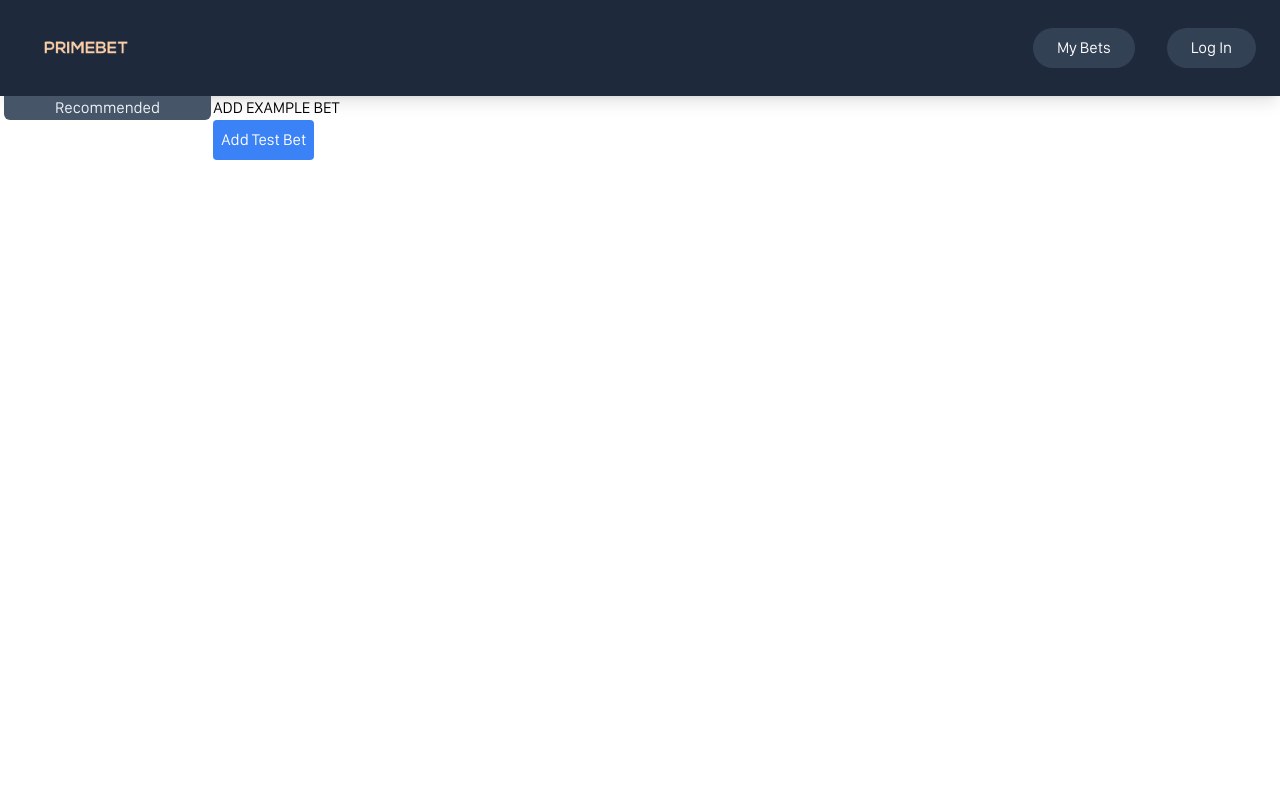
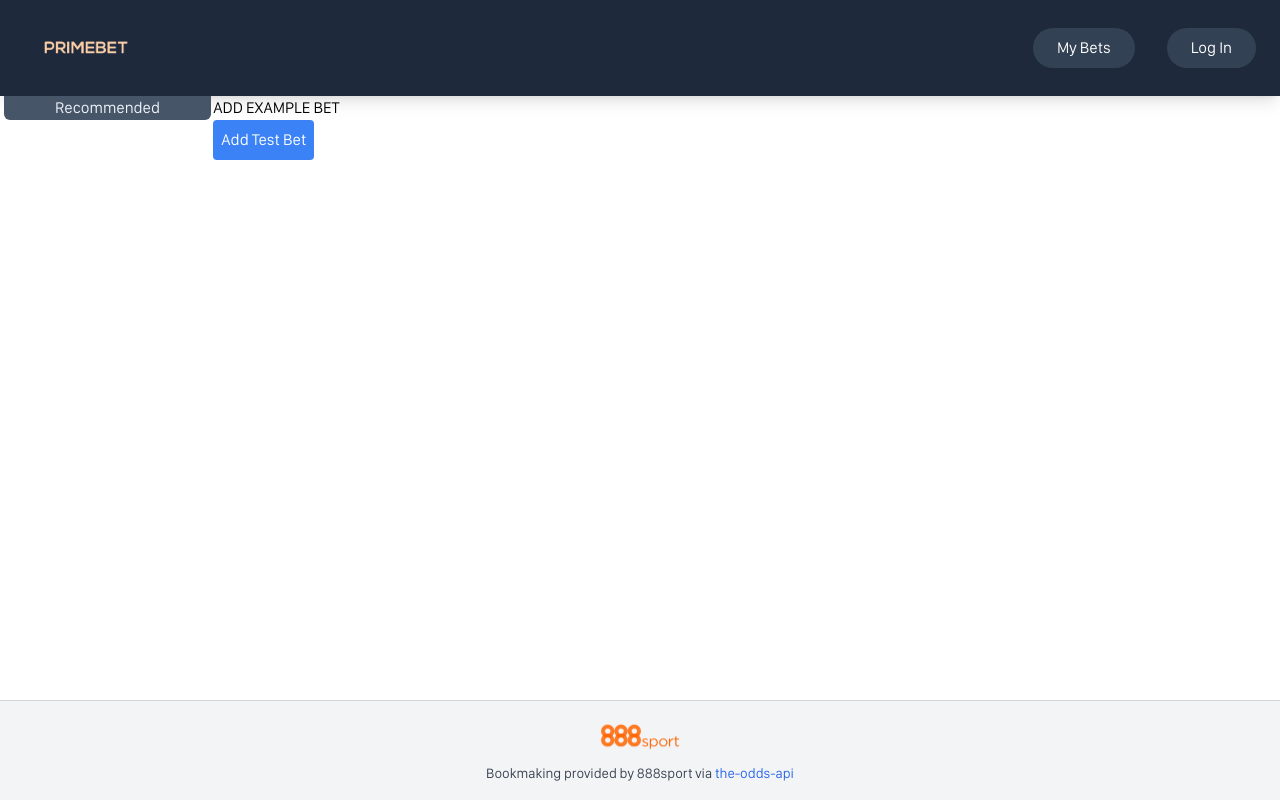
Before and after one commit to Marc3usz/Primebet, a React (Vite) app in the folder primebet/: page / in a window 1280 px wide. Built offline with nearby package versions, Linux system fonts and the light colour scheme; no server answers.

Commit message:
Add footer and new logo

```diff
--- a/primebet/src/App.tsx
+++ b/primebet/src/App.tsx
@@ -1,11 +1,16 @@
-import { AppRouter } from './routing/router'
-import './index.css'
+import { AppRouter } from './routing/router';
+import Footer from './components/Footer';
+import './index.css';
 
 function App() {
-
   return (
-      <AppRouter />
-  )
+    <div className="flex flex-col min-h-screen">
+      <div className="flex-grow">
+        <AppRouter />
+      </div>
+      <Footer />
+    </div>
+  );
 }
 
-export default App
+export default App;
--- /dev/null
+++ b/primebet/src/components/Footer.tsx
@@ -0,0 +1,28 @@
+import React from 'react';
+import Logo888 from "../images/888sport-logo.png";
+
+const Footer: React.FC = () => {
+  return (
+    <footer className="bg-gray-100 border-t border-gray-300 py-4 text-center">
+      <div className="mb-2">
+        <img
+          src={Logo888}
+          alt="888sport Logo"
+          className="mx-auto w-20 h-auto"
+        />
+      </div>
+      <p className="text-sm text-gray-700">
+        Bookmaking provided by 888sport via{' '}
+        <a
+          href="https://the-odds-api.com"
+          target="_blank"
+          className="text-blue-600 hover:underline"
+        >
+          the-odds-api
+        </a>
+      </p>
+    </footer>
+  );
+};
+
+export default Footer;
--- a/primebet/src/components/Logo.tsx
+++ /dev/null
@@ -1,14 +0,0 @@
-import React from "react";
-import { Link } from "react-router-dom";
-
-const Logo: React.FC = () => {
-  return (
-    <Link to="/">
-      <img
-        src="/logopath.png"
-      />
-    </Link>
-  );
-};
-
-export default Logo;
```
Also changed, not shown: primebet/src/images/888sport-logo.png (added), primebet/src/pages/Homepage.tsx (line endings or trailing spaces).
